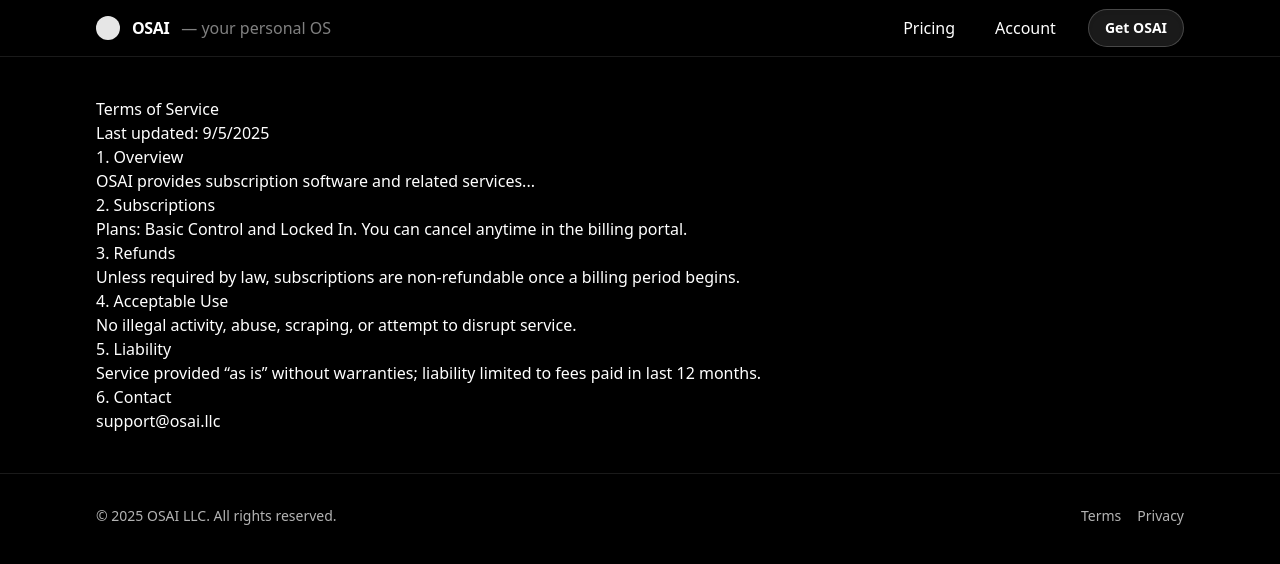
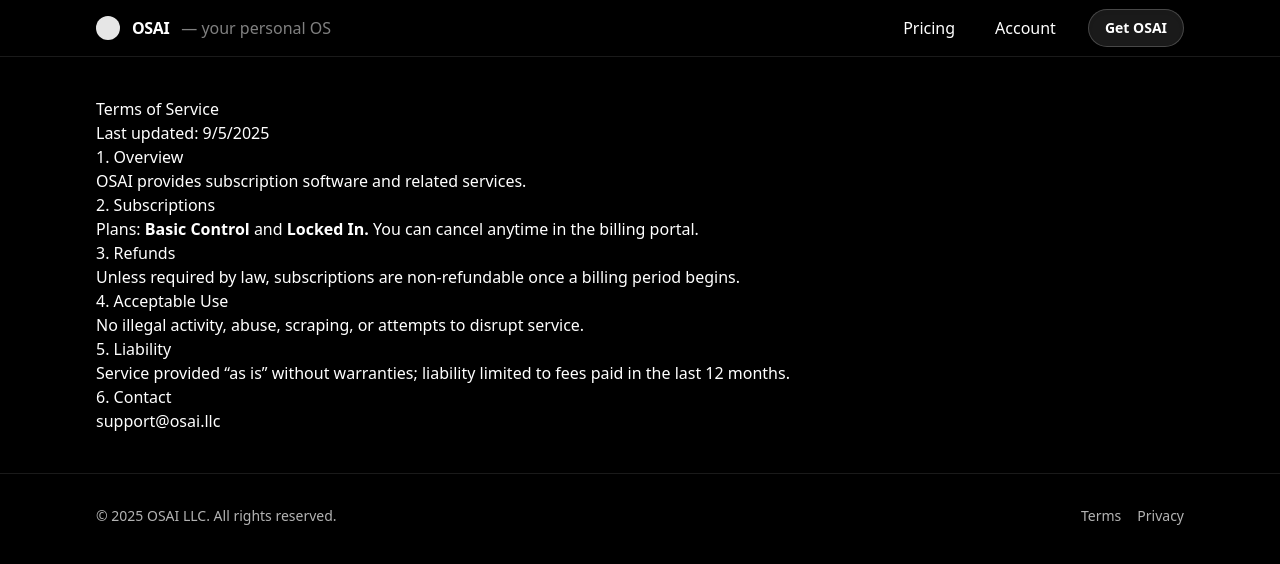
Before and after one commit to MasonIllies/OSAI, a Next.js app in the folder osai-mvp/: page /legal/terms in a window 1280 px wide. Shown: the top 564 px of the page. Built offline with nearby package versions, Linux system fonts and the light colour scheme.

Commit message:
Update page.tsx

```diff
--- a/osai-mvp/app/legal/terms/page.tsx
+++ b/osai-mvp/app/legal/terms/page.tsx
@@ -4,15 +4,15 @@
       <h1>Terms of Service</h1>
       <p>Last updated: {new Date().toLocaleDateString()}</p>
       <h2>1. Overview</h2>
-      <p>OSAI provides subscription software and related services...</p>
+      <p>OSAI provides subscription software and related services.</p>
       <h2>2. Subscriptions</h2>
-      <p>Plans: Basic Control and Locked In. You can cancel anytime in the billing portal.</p>
+      <p>Plans: <strong>Basic Control</strong> and <strong>Locked In.</strong> You can cancel anytime in the billing portal.</p>
       <h2>3. Refunds</h2>
       <p>Unless required by law, subscriptions are non-refundable once a billing period begins.</p>
       <h2>4. Acceptable Use</h2>
-      <p>No illegal activity, abuse, scraping, or attempt to disrupt service.</p>
+      <p>No illegal activity, abuse, scraping, or attempts to disrupt service.</p>
       <h2>5. Liability</h2>
-      <p>Service provided “as is” without warranties; liability limited to fees paid in last 12 months.</p>
+      <p>Service provided “as is” without warranties; liability limited to fees paid in the last 12 months.</p>
       <h2>6. Contact</h2>
       <p>support@osai.llc</p>
     </section>
```
